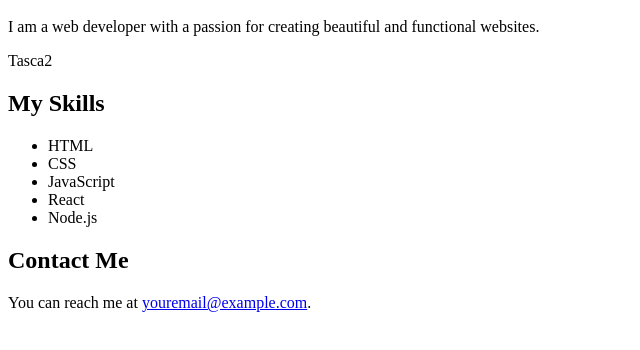
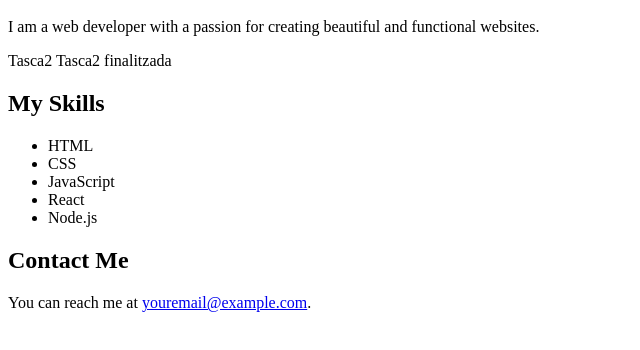
Before and after one commit to alexortigosa879/RA2-PR1-Entorns, a plain HTML site: page about.html in a window 1280 px wide. Shown: the part 48-398 px from the top of the page, without its empty margins (0-640 px from the left). Drawn offline with Linux system fonts and the light colour scheme.

Commit message:
T2 completada

```diff
--- a/about.html
+++ b/about.html
@@ -7,6 +7,7 @@
         <h1>About Me</h1>
         <p>I am a web developer with a passion for creating beautiful and functional websites.</p>
         Tasca2
+        Tasca2 finalitzada
         <div>
             <h2>My Skills</h2>
             <ul>
```
